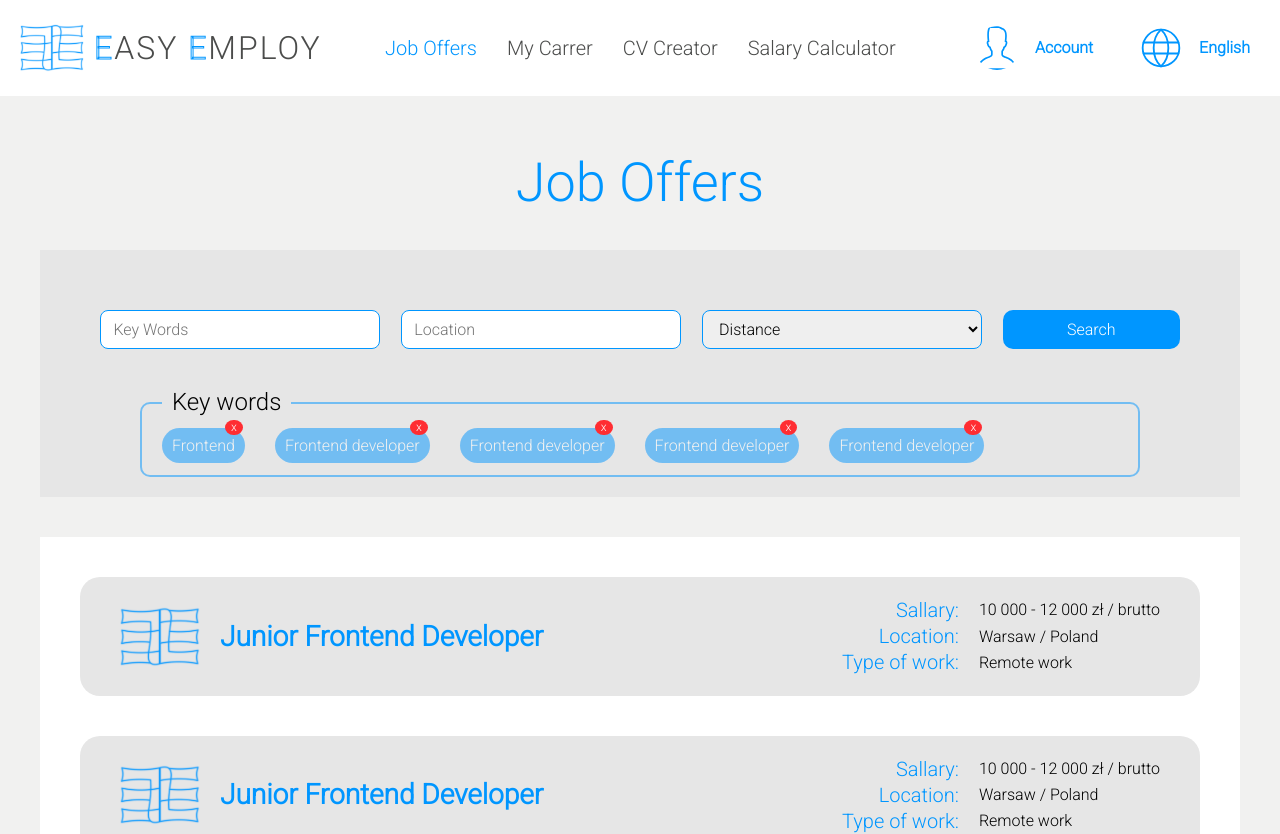
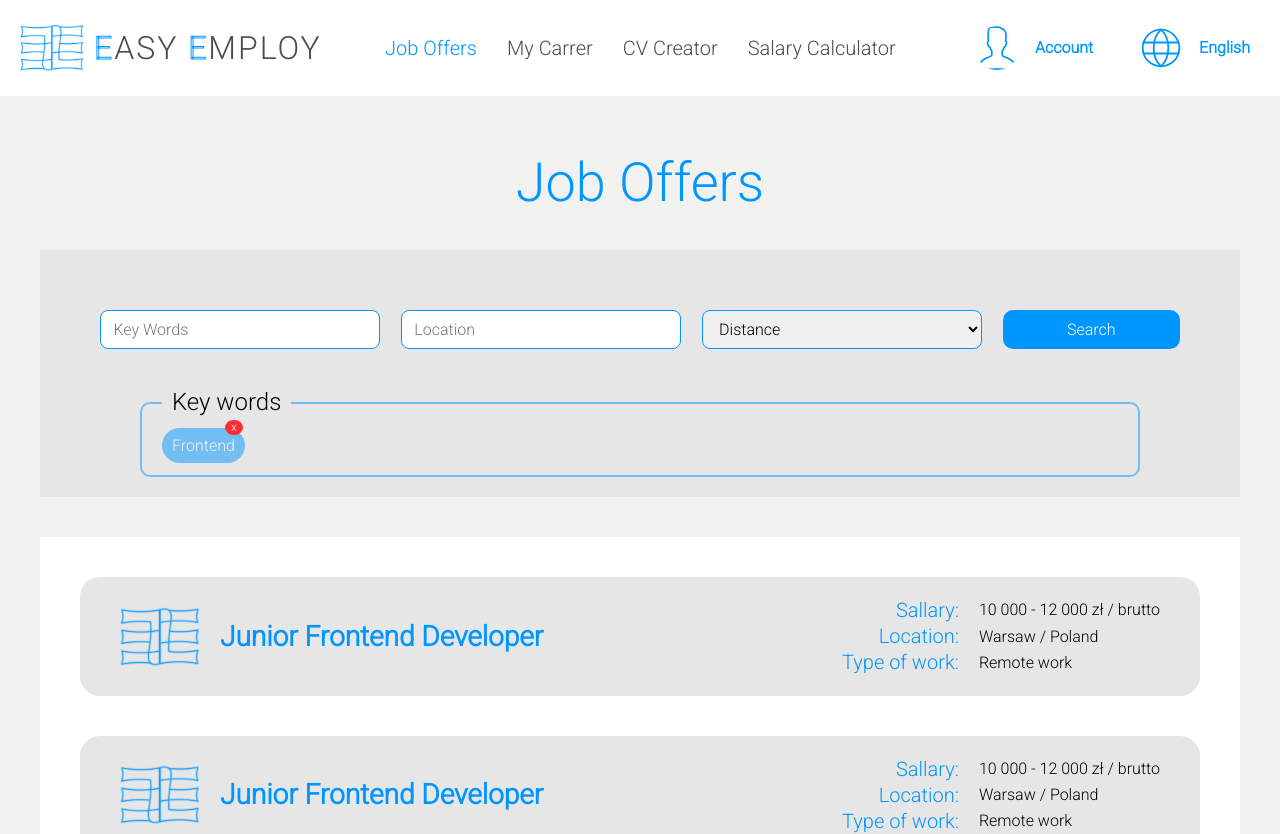
Before and after one commit to mizdebski77/Easy-Employ, a React (Create React App) app: page /Offers in a window 1280 px wide. Shown: the top 834 px of the page. Built offline with nearby package versions, Linux system fonts and the light colour scheme.

Commit message:
unecessary element removed

```diff
--- a/src/features/JobOffers/jobOffers.tsx
+++ b/src/features/JobOffers/jobOffers.tsx
@@ -54,24 +54,7 @@ export const JobOffers = () => {
                         <KeyWord>Frontend </KeyWord>
                         <RemoveButton>x</RemoveButton>
                     </KeyWordContainer>
-                    <KeyWordContainer>
-                        <KeyWord>Frontend developer</KeyWord>
-                        <RemoveButton>x</RemoveButton>
-                    </KeyWordContainer>
-                    <KeyWordContainer>
-                        <KeyWord>Frontend developer</KeyWord>
-                        <RemoveButton>x</RemoveButton>
-                    </KeyWordContainer>
-                    <KeyWordContainer>
-                        <KeyWord>Frontend developer</KeyWord>
-                        <RemoveButton>x</RemoveButton>
-                    </KeyWordContainer>
-                    <KeyWordContainer>
-                        <KeyWord>Frontend developer</KeyWord>
-                        <RemoveButton>x</RemoveButton>
-                    </KeyWordContainer>
-
-                </KeyWordsWrapper>
+                  </KeyWordsWrapper>
             </FormWrapper>
 
 
```
